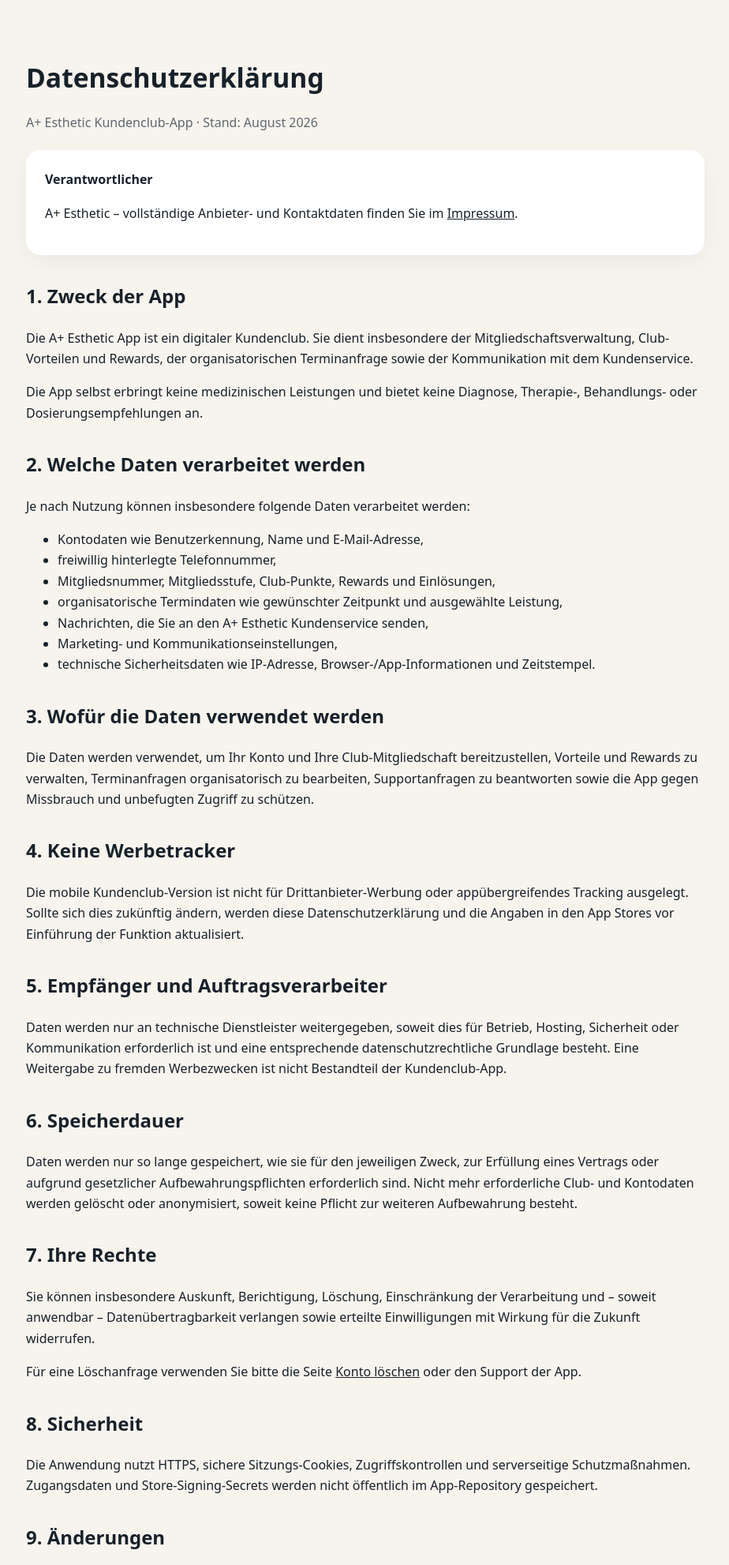
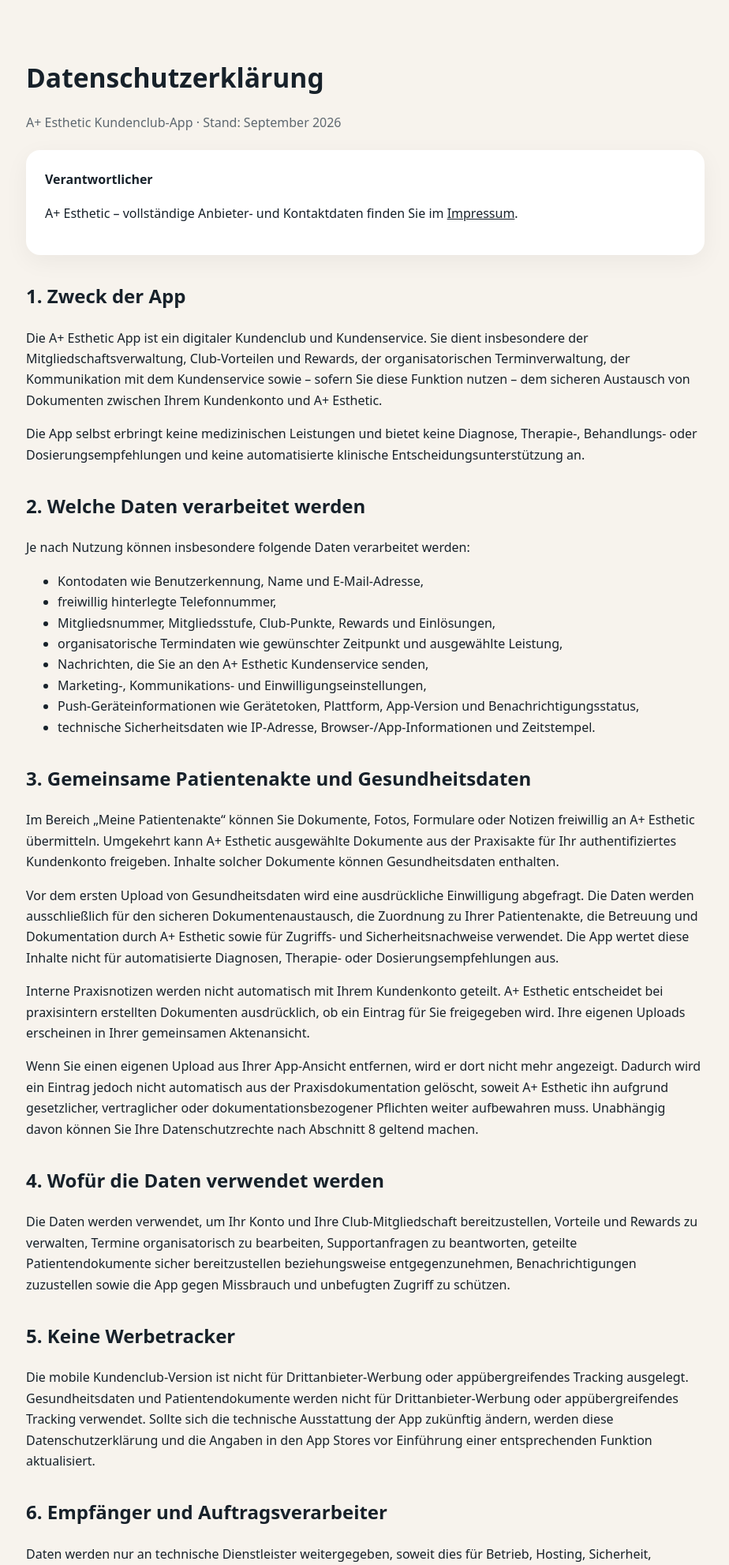
Before and after one commit to hsdarestani/a_esthetic, a Django app: template templates/customer_club_privacy.html in a window 1280 px wide. Shown: the top 1982 px of the page at 79% size, without its empty margins (177-1101 px from the left). Run offline with Django 5.2, Linux system fonts and the light colour scheme; the template is opened without the code that fills it, so the values that code supplies are empty.

Commit message:
Document shared patient file privacy flow

```diff
--- a/templates/customer_club_privacy.html
+++ b/templates/customer_club_privacy.html
@@ -8,12 +8,12 @@
   <style>
     body{font-family:system-ui,-apple-system,BlinkMacSystemFont,"Segoe UI",sans-serif;margin:0;background:#f7f3ed;color:#17212a;line-height:1.65}
     main{max-width:860px;margin:auto;padding:48px 22px 80px}
-    h1{font-size:2.1rem;margin-bottom:.2rem}h2{margin-top:2rem}a{color:inherit} .card{background:#fff;border-radius:18px;padding:24px;margin:22px 0;box-shadow:0 8px 30px #0000000d}.muted{color:#5e6870}
+    h1{font-size:2.1rem;margin-bottom:.2rem}h2{margin-top:2rem}a{color:inherit}.card{background:#fff;border-radius:18px;padding:24px;margin:22px 0;box-shadow:0 8px 30px #0000000d}.muted{color:#5e6870}
   </style>
 </head>
 <body><main>
   <h1>Datenschutzerklärung</h1>
-  <p class="muted">A+ Esthetic Kundenclub-App · Stand: August 2026</p>
+  <p class="muted">A+ Esthetic Kundenclub-App · Stand: September 2026</p>
 
   <div class="card">
     <strong>Verantwortlicher</strong>
@@ -21,8 +21,8 @@
   </div>
 
   <h2>1. Zweck der App</h2>
-  <p>Die A+ Esthetic App ist ein digitaler Kundenclub. Sie dient insbesondere der Mitgliedschaftsverwaltung, Club-Vorteilen und Rewards, der organisatorischen Terminanfrage sowie der Kommunikation mit dem Kundenservice.</p>
-  <p>Die App selbst erbringt keine medizinischen Leistungen und bietet keine Diagnose, Therapie-, Behandlungs- oder Dosierungsempfehlungen an.</p>
+  <p>Die A+ Esthetic App ist ein digitaler Kundenclub und Kundenservice. Sie dient insbesondere der Mitgliedschaftsverwaltung, Club-Vorteilen und Rewards, der organisatorischen Terminverwaltung, der Kommunikation mit dem Kundenservice sowie – sofern Sie diese Funktion nutzen – dem sicheren Austausch von Dokumenten zwischen Ihrem Kundenkonto und A+ Esthetic.</p>
+  <p>Die App selbst erbringt keine medizinischen Leistungen und bietet keine Diagnose, Therapie-, Behandlungs- oder Dosierungsempfehlungen und keine automatisierte klinische Entscheidungsunterstützung an.</p>
 
   <h2>2. Welche Daten verarbeitet werden</h2>
   <p>Je nach Nutzung können insbesondere folgende Daten verarbeitet werden:</p>
@@ -32,30 +32,37 @@
     <li>Mitgliedsnummer, Mitgliedsstufe, Club-Punkte, Rewards und Einlösungen,</li>
     <li>organisatorische Termindaten wie gewünschter Zeitpunkt und ausgewählte Leistung,</li>
     <li>Nachrichten, die Sie an den A+ Esthetic Kundenservice senden,</li>
-    <li>Marketing- und Kommunikationseinstellungen,</li>
+    <li>Marketing-, Kommunikations- und Einwilligungseinstellungen,</li>
+    <li>Push-Geräteinformationen wie Gerätetoken, Plattform, App-Version und Benachrichtigungsstatus,</li>
     <li>technische Sicherheitsdaten wie IP-Adresse, Browser-/App-Informationen und Zeitstempel.</li>
   </ul>
 
-  <h2>3. Wofür die Daten verwendet werden</h2>
-  <p>Die Daten werden verwendet, um Ihr Konto und Ihre Club-Mitgliedschaft bereitzustellen, Vorteile und Rewards zu verwalten, Terminanfragen organisatorisch zu bearbeiten, Supportanfragen zu beantworten sowie die App gegen Missbrauch und unbefugten Zugriff zu schützen.</p>
+  <h2>3. Gemeinsame Patientenakte und Gesundheitsdaten</h2>
+  <p>Im Bereich „Meine Patientenakte“ können Sie Dokumente, Fotos, Formulare oder Notizen freiwillig an A+ Esthetic übermitteln. Umgekehrt kann A+ Esthetic ausgewählte Dokumente aus der Praxisakte für Ihr authentifiziertes Kundenkonto freigeben. Inhalte solcher Dokumente können Gesundheitsdaten enthalten.</p>
+  <p>Vor dem ersten Upload von Gesundheitsdaten wird eine ausdrückliche Einwilligung abgefragt. Die Daten werden ausschließlich für den sicheren Dokumentenaustausch, die Zuordnung zu Ihrer Patientenakte, die Betreuung und Dokumentation durch A+ Esthetic sowie für Zugriffs- und Sicherheitsnachweise verwendet. Die App wertet diese Inhalte nicht für automatisierte Diagnosen, Therapie- oder Dosierungsempfehlungen aus.</p>
+  <p>Interne Praxisnotizen werden nicht automatisch mit Ihrem Kundenkonto geteilt. A+ Esthetic entscheidet bei praxisintern erstellten Dokumenten ausdrücklich, ob ein Eintrag für Sie freigegeben wird. Ihre eigenen Uploads erscheinen in Ihrer gemeinsamen Aktenansicht.</p>
+  <p>Wenn Sie einen eigenen Upload aus Ihrer App-Ansicht entfernen, wird er dort nicht mehr angezeigt. Dadurch wird ein Eintrag jedoch nicht automatisch aus der Praxisdokumentation gelöscht, soweit A+ Esthetic ihn aufgrund gesetzlicher, vertraglicher oder dokumentationsbezogener Pflichten weiter aufbewahren muss. Unabhängig davon können Sie Ihre Datenschutzrechte nach Abschnitt 8 geltend machen.</p>
 
-  <h2>4. Keine Werbetracker</h2>
-  <p>Die mobile Kundenclub-Version ist nicht für Drittanbieter-Werbung oder appübergreifendes Tracking ausgelegt. Sollte sich dies zukünftig ändern, werden diese Datenschutzerklärung und die Angaben in den App Stores vor Einführung der Funktion aktualisiert.</p>
+  <h2>4. Wofür die Daten verwendet werden</h2>
+  <p>Die Daten werden verwendet, um Ihr Konto und Ihre Club-Mitgliedschaft bereitzustellen, Vorteile und Rewards zu verwalten, Termine organisatorisch zu bearbeiten, Supportanfragen zu beantworten, geteilte Patientendokumente sicher bereitzustellen beziehungsweise entgegenzunehmen, Benachrichtigungen zuzustellen sowie die App gegen Missbrauch und unbefugten Zugriff zu schützen.</p>
 
-  <h2>5. Empfänger und Auftragsverarbeiter</h2>
-  <p>Daten werden nur an technische Dienstleister weitergegeben, soweit dies für Betrieb, Hosting, Sicherheit oder Kommunikation erforderlich ist und eine entsprechende datenschutzrechtliche Grundlage besteht. Eine Weitergabe zu fremden Werbezwecken ist nicht Bestandteil der Kundenclub-App.</p>
+  <h2>5. Keine Werbetracker</h2>
+  <p>Die mobile Kundenclub-Version ist nicht für Drittanbieter-Werbung oder appübergreifendes Tracking ausgelegt. Gesundheitsdaten und Patientendokumente werden nicht für Drittanbieter-Werbung oder appübergreifendes Tracking verwendet. Sollte sich die technische Ausstattung der App zukünftig ändern, werden diese Datenschutzerklärung und die Angaben in den App Stores vor Einführung einer entsprechenden Funktion aktualisiert.</p>
 
-  <h2>6. Speicherdauer</h2>
-  <p>Daten werden nur so lange gespeichert, wie sie für den jeweiligen Zweck, zur Erfüllung eines Vertrags oder aufgrund gesetzlicher Aufbewahrungspflichten erforderlich sind. Nicht mehr erforderliche Club- und Kontodaten werden gelöscht oder anonymisiert, soweit keine Pflicht zur weiteren Aufbewahrung besteht.</p>
+  <h2>6. Empfänger und Auftragsverarbeiter</h2>
+  <p>Daten werden nur an technische Dienstleister weitergegeben, soweit dies für Betrieb, Hosting, Sicherheit, Dokumentenbereitstellung oder Kommunikation erforderlich ist und eine entsprechende datenschutzrechtliche Grundlage besteht. Eine Weitergabe zu fremden Werbezwecken ist nicht Bestandteil der Kundenclub-App.</p>
 
-  <h2>7. Ihre Rechte</h2>
-  <p>Sie können insbesondere Auskunft, Berichtigung, Löschung, Einschränkung der Verarbeitung und – soweit anwendbar – Datenübertragbarkeit verlangen sowie erteilte Einwilligungen mit Wirkung für die Zukunft widerrufen.</p>
+  <h2>7. Speicherdauer</h2>
+  <p>Daten werden nur so lange gespeichert, wie sie für den jeweiligen Zweck, zur Erfüllung eines Vertrags, für die Praxisdokumentation oder aufgrund gesetzlicher Aufbewahrungspflichten erforderlich sind. Nicht mehr erforderliche Club- und Kontodaten werden gelöscht oder anonymisiert, soweit keine Pflicht oder sonstige Rechtsgrundlage zur weiteren Aufbewahrung besteht.</p>
+
+  <h2>8. Ihre Rechte</h2>
+  <p>Sie können insbesondere Auskunft, Berichtigung, Löschung, Einschränkung der Verarbeitung und – soweit anwendbar – Datenübertragbarkeit verlangen sowie erteilte Einwilligungen mit Wirkung für die Zukunft widerrufen. Ein Widerruf berührt nicht die Rechtmäßigkeit der Verarbeitung bis zum Widerruf und kann gesetzlichen Aufbewahrungspflichten nicht entgegenstehen.</p>
   <p>Für eine Löschanfrage verwenden Sie bitte die Seite <a href="/konto-loeschen/">Konto löschen</a> oder den Support der App.</p>
 
-  <h2>8. Sicherheit</h2>
-  <p>Die Anwendung nutzt HTTPS, sichere Sitzungs-Cookies, Zugriffskontrollen und serverseitige Schutzmaßnahmen. Zugangsdaten und Store-Signing-Secrets werden nicht öffentlich im App-Repository gespeichert.</p>
+  <h2>9. Sicherheit</h2>
+  <p>Die Anwendung nutzt HTTPS, authentifizierte Zugriffe, serverseitige Zugriffskontrollen und Audit-Protokolle. Dateien der Patientenakte werden nicht über öffentliche Dateilinks ausgeliefert, sondern erst nach Prüfung der jeweiligen Kunden- oder Mitarbeiterberechtigung bereitgestellt. Zugangsdaten und Store-Signing-Secrets werden nicht öffentlich im App-Repository gespeichert.</p>
 
-  <h2>9. Änderungen</h2>
+  <h2>10. Änderungen</h2>
   <p>Diese Erklärung wird angepasst, wenn sich Funktionen, Datenflüsse oder rechtliche Anforderungen der Kundenclub-App ändern.</p>
 
   <p><a href="/">Zurück zu A+ Esthetic</a> · <a href="/support/">Support</a> · <a href="/impressum/">Impressum</a></p>
```
